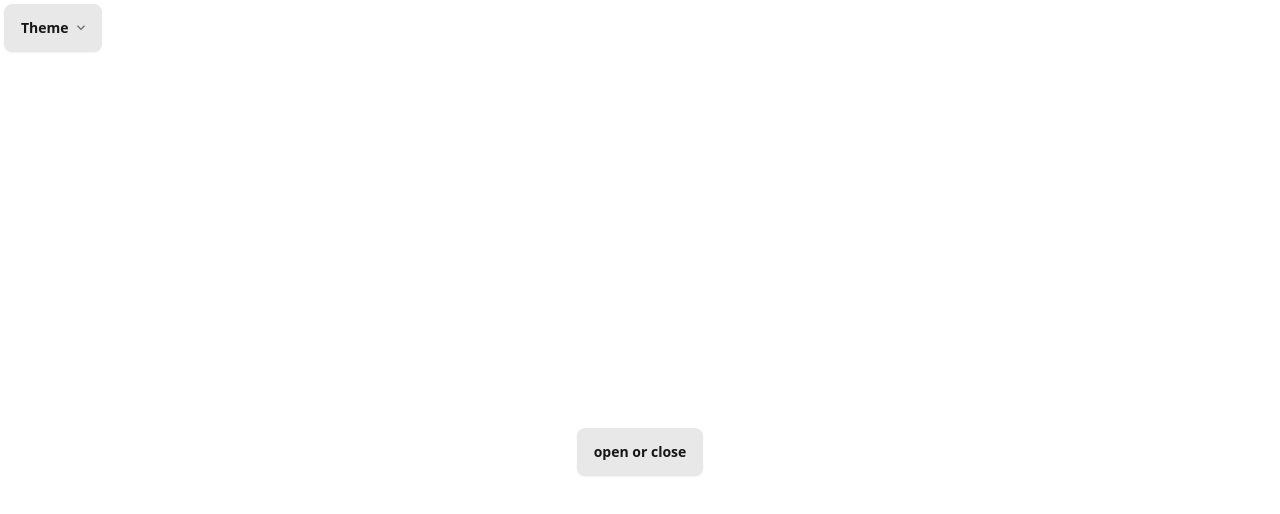
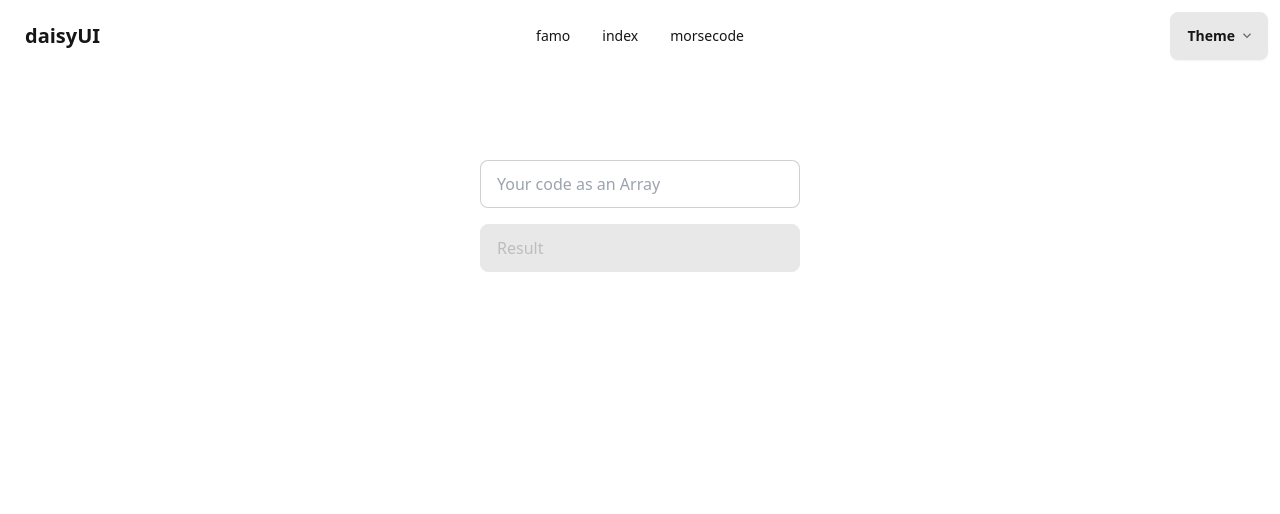
Before and after one commit to gold007-dev/m-114-encoder, a Nuxt app: page /famo in a window 1280 px wide. Before the commit this address had no page. Shown: the top 514 px of the page. Built offline with nearby package versions, Linux system fonts and the light colour scheme.

Commit message:
reworked nav bar, added Famo Condition

```diff
--- a/app.vue
+++ b/app.vue
@@ -1,5 +1,29 @@
 <template>
-	<div class="dropdown mb-72">
+	<div class="navbar bg-base-100">
+		<div class="navbar-start">
+			<div class="dropdown">
+				<div tabindex="0" role="button" class="btn btn-ghost lg:hidden">
+					<svg xmlns="http://www.w3.org/2000/svg" class="h-5 w-5" fill="none" viewBox="0 0 24 24" stroke="currentColor">
+						<path stroke-linecap="round" stroke-linejoin="round" stroke-width="2" d="M4 6h16M4 12h8m-8 6h16" />
+					</svg>
+				</div>
+				<ul tabindex="0" class="menu menu-sm dropdown-content bg-base-100 rounded-box z-[1] mt-3 w-52 p-2 shadow">
+					<li v-for="route of routes">
+						<nuxt-link :to="route.path">{{ route.name }}</nuxt-link>
+					</li>
+				</ul>
+			</div>
+			<a class="btn btn-ghost text-xl">daisyUI</a>
+		</div>
+		<div class="navbar-center hidden lg:flex">
+			<ul class="menu menu-horizontal px-1">
+				<li v-for="route of routes">
+					<nuxt-link :to="route.path">{{ route.name }}</nuxt-link>
+				</li>
+			</ul>
+		</div>
+		<div class="navbar-end">
+			<div class="dropdown">
 				<div tabindex="0" role="button" class="btn m-1">
 					Theme
 					<svg
@@ -12,7 +36,7 @@
 						<path d="M1799 349l242 241-1017 1017L7 590l242-241 775 775 775-775z"></path>
 					</svg>
 				</div>
-		<ul tabindex="0" class="dropdown-content bg-base-300 rounded-box z-[1] w-52 p-2 shadow-2xl">
+				<ul tabindex="0" class="dropdown-content bg-base-300 rounded-box z-[1] w-52 p-2 shadow-2xl right-0">
 					<li>
 						<input
 							type="radio"
@@ -33,19 +57,11 @@
 					</li>
 				</ul>
 			</div>
-	<div class="w-full justify-center flex pt-20">
-		<details class="dropdown">
-			<summary class="btn m-1">open or close</summary>
-			<ul class="menu dropdown-content bg-base-100 rounded-box z-[1] w-52 p-2 shadow">
-				<li v-for="route of routes">
-					<nuxt-link :to="route.path">{{ route.name }}</nuxt-link>
-				</li>
-			</ul>
-		</details>
+		</div>
 	</div>
 	<div class="w-full justify-center items-center flex pt-20 flex-col"><NuxtPage /></div>
 </template>
 <script setup lang="ts">
 const router = useRouter();
-const routes = router.getRoutes();
+const routes = router.getRoutes().filter(r=>!r.name?.toString().toLocaleLowerCase().includes("ignore"));
 </script>
--- /dev/null
+++ b/pages/famo.vue
@@ -0,0 +1,47 @@
+<template>
+	<input @input="calculate" type="text" placeholder="Your code as an Array" class="input input-bordered w-full max-w-xs my-2" ref="input" />
+	<input
+		type="text"
+		placeholder="Result"
+		class="input input-bordered w-full max-w-xs my-2"
+		ref="output"
+		disabled
+	/>
+</template>
+
+<script lang="ts" setup>
+definePageMeta({
+	name: "Famo Condition",
+});
+const input = ref();
+const output = ref();
+const calculate = () => {
+	let json: Array<string>;
+	try {
+		json = JSON.parse(input.value?.value);
+	} catch (error) {
+		console.log("Invalid JSON:", error);
+        output.value.value = "Invalid JSON";
+		return;
+	}
+	let famo = true;
+	for (let index = 0; index < json.length; index++) {
+		json.find((value, _index) => {
+			if (index === _index) {
+				return false;
+			} else if (value.startsWith(json[index])) {
+				famo = false;
+				return true;
+			}
+		});
+	}
+	if (famo) {
+        output.value.value="True";
+    } else {
+        output.value.value="False";
+
+    }
+};
+</script>
+
+<style></style>
--- a/pages/index.vue
+++ b/pages/index.vue
@@ -1,7 +1,5 @@
-<template>
-
-</template>
+<template></template>
 
 <script setup lang="ts">
-
+definePageMeta({ name: "Home-ignore" });
 </script>
--- a/pages/morsecode.vue
+++ b/pages/morsecode.vue
@@ -4,6 +4,7 @@
 </template>
 
 <script lang="ts" setup>
+definePageMeta({ name: "Morsecode" });
 const cleartext = ref<null | HTMLInputElement>(null);
 const encoded = ref<null | HTMLInputElement>(null);
 const values = {
```
Lines whose indentation alone changed are shown as unchanged.
